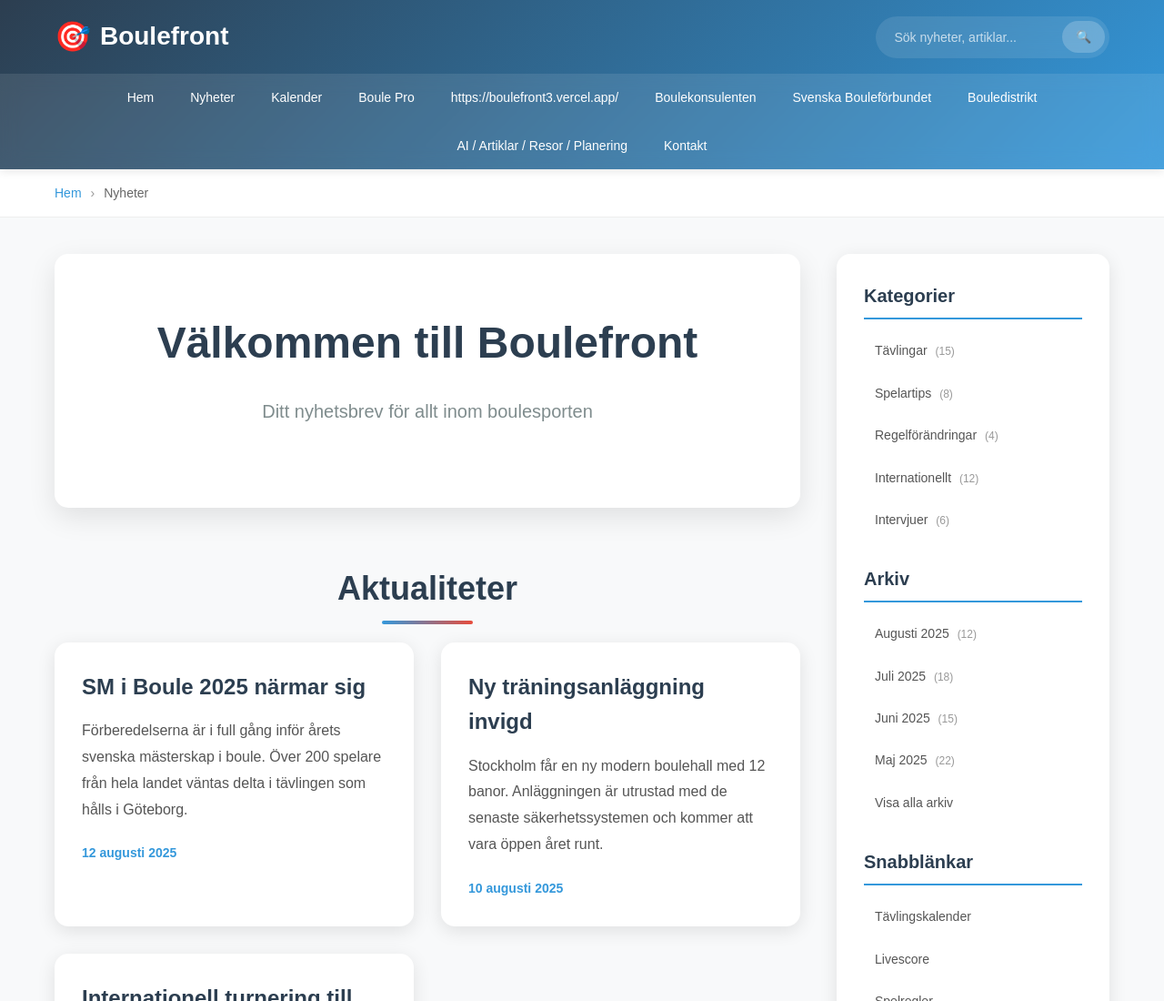
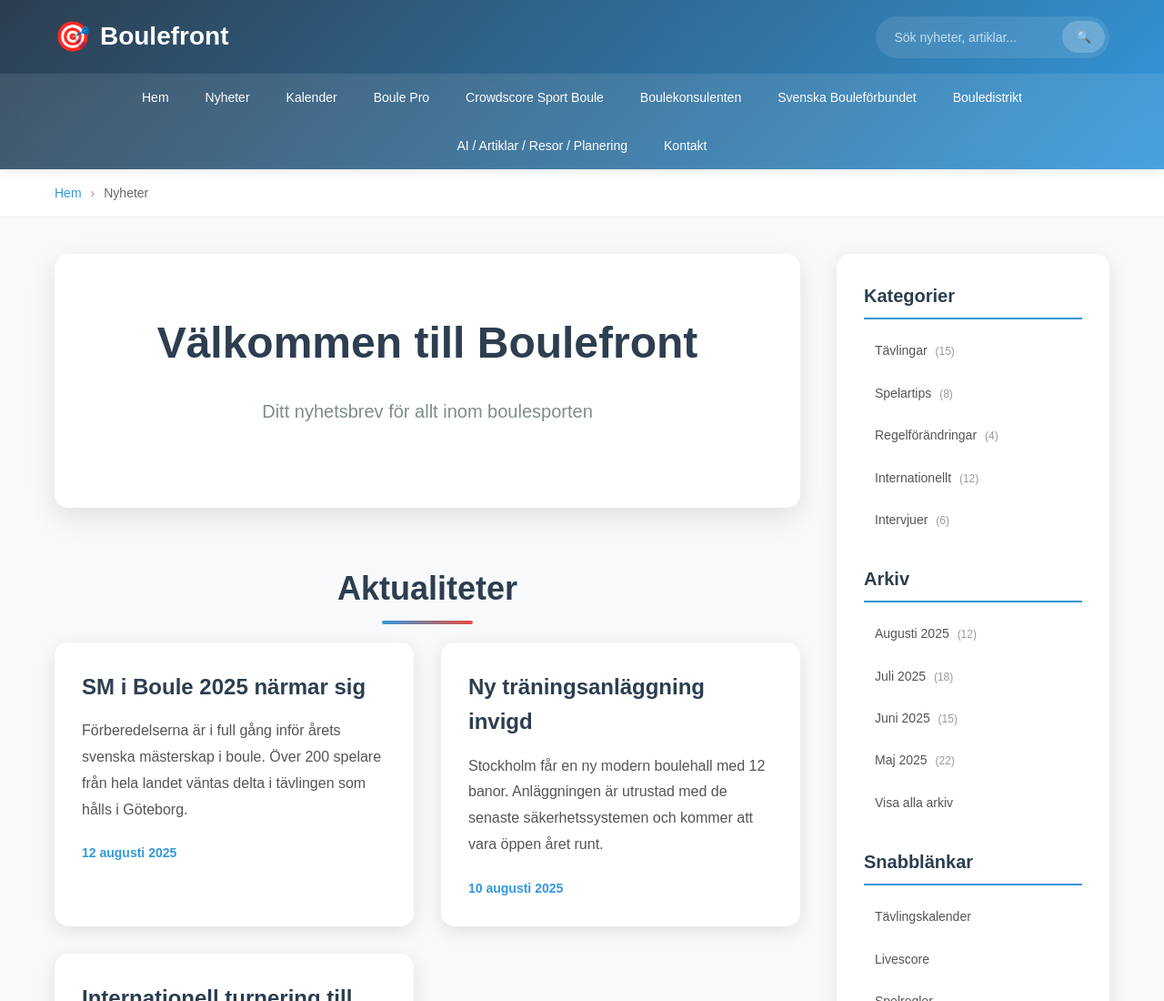
Before and after one commit to Mats6102hamberg/boulefront3, a plain HTML site: page index.html in a window 1280 px wide. Shown: the top 1100 px of the page at 91% size. Drawn offline with Linux system fonts and the light colour scheme.

Commit message:
Update index.html

```diff
--- a/index.html
+++ b/index.html
@@ -37,7 +37,7 @@
                     <a href="#" class="navigation__link">Boule Pro</a>
                 </li>
                 <li class="navigation__item">
-                    <a href="#" class="navigation__link">https://boulefront3.vercel.app/</a>
+                    <a href="#" class="navigation__link">Crowdscore Sport Boule</a>
                 </li>
                 <li class="navigation__item">
                     <a href="#" class="navigation__link">Boulekonsulenten</a>
```
